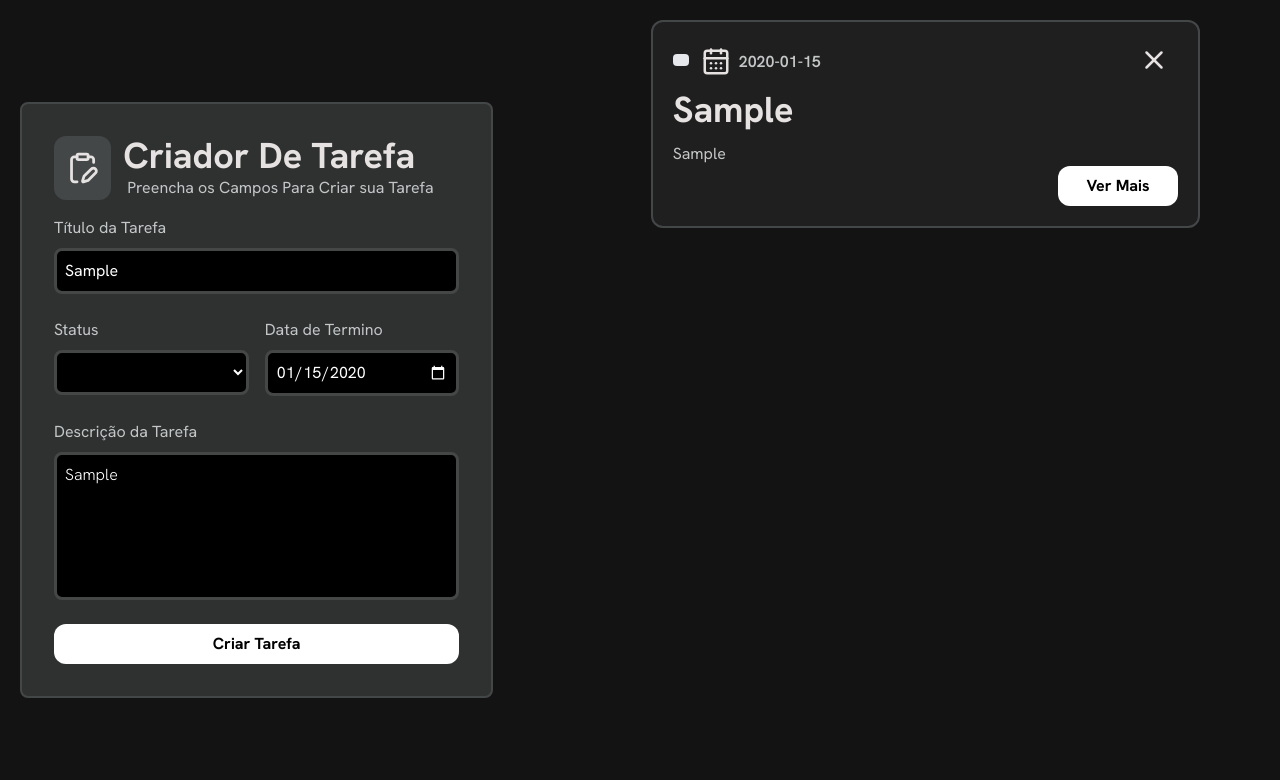
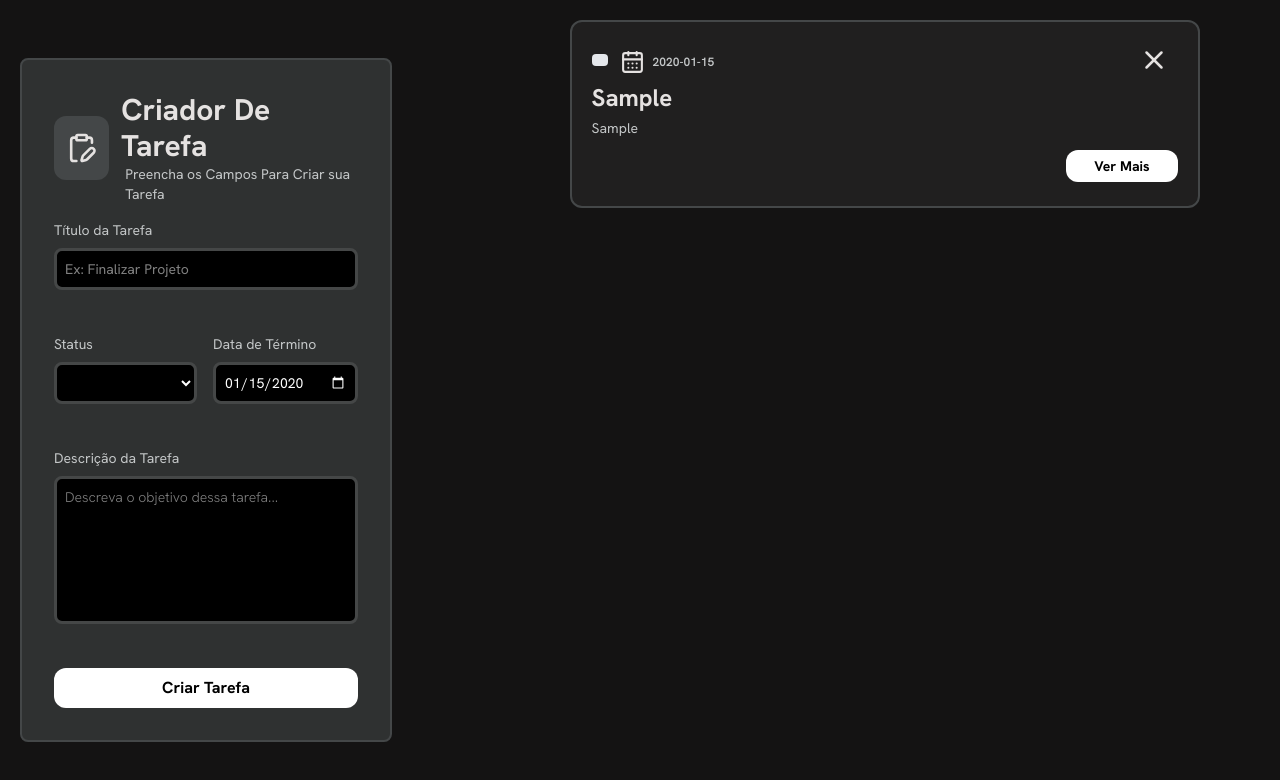
Before and after one commit to caioamx/react-task-manager, a React (Vite) app: page / in a window 1280 px wide. Both pictures are taken after typing "Sample", "2020-01-15", "Sample" into the empty fields and a click on the button "Criar Tarefa". Shown: the top 780 px of the page. Built offline with nearby package versions, Linux system fonts and the light colour scheme.

Commit message:
style: Melhora e mudanças visuais na interface da aplicação e identificação de blocos de código com comentários
Melhora visual para melhor usabilidade da interface e identificação com comentários dos principais blocos de código

```diff
--- a/src/components/FormTask.jsx
+++ b/src/components/FormTask.jsx
@@ -11,25 +11,34 @@ function FormTask() {
   });
   const { addTask } = useTask();
 
+  // Função que Captura os valores dos inputs e altera as Propriedades da State
   const handleChange = (e) => {
-    const { name, value } = e.target;
+    const { name, value } = e.target; // Capturando Valores do Disparador do Evento
 
     setForm((prev) => ({
       ...prev,
       [name]: value,
     }));
   };
-
+  // Função Responsavel por Criar o ID da Tarefa e Usar o Context para adicionar a tarefa
   const handleSubmit = (e) => {
     e.preventDefault();
     addTask({
       id: Date.now(),
       ...form,
     });
+
+    setForm({
+      titulo: "",
+      desc: "",
+      date: null,
+      status: null,
+    });
   };
 
   return (
-    <div className="bg-[#2F3131] border-2 border-[#444748] flex flex-col justify-start rounded-lg p-8  h-auto w-200">
+    <div className="w-[30%] flex justify-center items-center h-full">
+      <div className="bg-[#2F3131] border-2 border-[#444748] flex flex-col justify-center rounded-lg p-8 h-[90%] w-105  ">
         <div className="flex items-center flex-row">
           <ClipboardPen
             className="bg-[#444748] box-content rounded-xl p-3"
@@ -37,22 +46,25 @@ function FormTask() {
             color="#E5E2E1"
           />
           <div className="flex flex-col justify-start ml-3 w-full">
-          <h1 className="text-[#E5E2E1]  text-4xl font-bold">
+            <h1 className="text-[#E5E2E1]  text-3xl font-bold">
               Criador De Tarefa
             </h1>
-          <p className="ml-1 text-[#C4C7C8]">
+            <p className="ml-1 text-sm text-[#C4C7C8]">
               Preencha os Campos Para Criar sua Tarefa
             </p>
           </div>
         </div>
-      <form onSubmit={handleSubmit}>
+        <form
+          className="h-full flex flex-col justify-between"
+          onSubmit={handleSubmit}
+        >
           <div className="w-full my-4 flex-col flex justify-between">
-          <label className="text-[#C4C7C8]" htmlFor="titulo">
+            <label className="text-[#C4C7C8] text-sm" htmlFor="titulo">
               Título da Tarefa
             </label>
             <input
               className="
-        bg-[#000000] my-2 w-full transition duration-400 text-white border-3 border-[#454747] p-2 rounded-lg outline-none
+        bg-[#000000] my-2 text-sm w-full transition duration-400 text-white border-3 border-[#454747] p-2 rounded-lg outline-none
         focus:ring-1 focus:ring-white focus:border-white focus:outline-none"
               type="text"
               name="titulo"
@@ -65,12 +77,12 @@ function FormTask() {
 
           <div className="flex w-full flex-row">
             <div className="flex mr-4 w-full flex-col">
-            <label className=" text-[#C4C7C8] " htmlFor="status">
+              <label className="text-sm text-[#C4C7C8] " htmlFor="status">
                 Status
               </label>
               <select
                 className="
-             bg-[#000000] my-2 w-full transition duration-400 text-white border-3 border-[#454747] p-2 rounded-lg outline-none
+             bg-[#000000] my-2 text-sm w-full transition duration-400 text-white border-3 border-[#454747] p-2 rounded-lg outline-none
              focus:ring-1 focus:ring-white focus:border-white focus:outline-none "
                 name="status"
                 id="status"
@@ -84,13 +96,13 @@ function FormTask() {
               </select>
             </div>
             <div className="flex w-full flex-col">
-            <label className="text-[#C4C7C8]" htmlFor="date">
-              Data de Termino
+              <label className="text-[#C4C7C8] text-sm" htmlFor="date">
+                Data de Término
               </label>
               <input
                 type="date"
                 onChange={handleChange}
-              className=" bg-[#000000] my-2 w-full transition duration-400 text-white border-3 border-[#454747] p-2 rounded-lg outline-none
+                className=" bg-[#000000] text-sm my-2 w-full transition duration-400 text-white border-3 border-[#454747] p-2 rounded-lg outline-none
         focus:ring-1 focus:ring-white focus:border-white focus:outline-none "
                 name="date"
                 id="date"
@@ -99,12 +111,12 @@ function FormTask() {
           </div>
 
           <div className="w-full  my-4 flex-col flex justify-between">
-          <label className=" text-[#C4C7C8]" htmlFor="desc">
+            <label className="text-sm text-[#C4C7C8]" htmlFor="desc">
               Descrição da Tarefa
             </label>
             <textarea
               className="
-        bg-[#000000] text-white border-3 border-[#454747] transition duration-400 h-37 my-2 p-2 font-light appearance-none rounded-lg outline-none resize-none
+        bg-[#000000] text-sm text-white border-3 border-[#454747] transition duration-400 h-37 my-2 p-2 font-light appearance-none rounded-lg outline-none resize-none
         focus:ring-1 focus:ring-white focus:border-white
         "
               placeholder="Descreva o objetivo dessa tarefa..."
@@ -126,6 +138,7 @@ function FormTask() {
           </button>
         </form>
       </div>
+    </div>
   );
 }
 
--- a/src/components/ListTask.jsx
+++ b/src/components/ListTask.jsx
@@ -5,48 +5,53 @@ import { useTask } from "../hooks/TaskHook";
 function ListTask() {
   const { task, deleteTask } = useTask();
 
+  // Função para Excluir Tarefa atráves do Context
   const onClickDelete = (taskID) => {
     deleteTask(taskID);
   };
 
   return (
-    <div className="w-full h-full overflow-auto mx-10 flex flex-col  items-end m-2">
+    <div className="w-full h-full overflow-auto mx-10 flex flex-col items-end m-2">
+      {/* Renderização Dinâmica das Tarefas */}
       {task.map((task) => {
         return (
           <div
             key={task.id}
             className="w-[80%] mr-5 mb-5 py-5 px-5 rounded-xl flex flex-col bg-[#201F1F] border-2 border-[#444748] h-auto"
           >
-            <div className="h-12 flex flex-row w-full justify-between items-start ">
+            <div className="h-8 flex flex-row w-full justify-between items-start ">
               <span className="h-10 items-center flex flex-row w-auto">
                 <span
-                  className={`px-2 py-1.5 rounded mb-1 mr-3 text-center ${task.status === "Concluida" ? "bg-green-200 text-emerald-800" : task.status === "Em Andamento" ? "bg-orange-200 text-orange-500" : "bg-gray-200 text-gray-700"}`}
+                  className={`px-2 text-xs py-1.5 rounded mb-1 mr-3 text-center ${task.status === "Concluida" ? "bg-green-200 text-emerald-800" : task.status === "Em Andamento" ? "bg-orange-200 text-orange-500" : "bg-gray-200 text-gray-700"}`}
                 >
                   {task.status}
                 </span>
-                <CalendarDays size={30} color="#E5E2E1" />
-                <p className="text-[#C4C7C8] ml-2 font-semibold">{task.date}</p>
+                <CalendarDays size={25} color="#E5E2E1" />
+                <p className="text-[#C4C7C8] text-xs ml-2 font-semibold">
+                  {task.date}
+                </p>
               </span>
               <button
                 onClick={() => onClickDelete(task.id)}
-                className="bg-transparent h-9 w-12 font-bold flex items-center justify-center  rounded-xl
-                             hover:bg-[#444748] transform duration-200"
+                className="bg-transparent h-9 w-12 font-bold flex items-center justify-center rounded-xl
+                         hover:bg-[#444748] transform duration-200"
               >
                 <X size={30} color="#E5E2E1" />
               </button>
             </div>
-            <h1 className="text-4xl font-bold text-[#E5E2E1] mb-3">
+            <h1 className="text-2xl font-bold text-[#E5E2E1] mt-2 mb-1">
               {task.titulo}
             </h1>
-            <p className="text-[#C4C7C8] break-all">
+            <p className="text-[#C4C7C8] text-sm break-all">
+              {/* Condicional para Limitar o Texto da Descrição Substituindo o Final por Fetecencias (...) */}
               {task.desc.length <= 130
                 ? task.desc
                 : task.desc.slice(1, 130) + "..."}
             </p>
-            <div className="w-full h-10 flex items-center justify-end">
+            <div className="w-full h-10 mt-2 flex items-center justify-end">
               <button
                 className="
-            bg-[#FFFFFF] w-30 my-3 float-right h-10 font-bold rounded-xl
+              bg-[#FFFFFF] w-28 my-3 text-sm float-right h-8 font-bold rounded-xl
               hover:bg-[#C4C7C8] transform duration-200
             "
               >
--- a/src/context/TaskContext.jsx
+++ b/src/context/TaskContext.jsx
@@ -7,11 +7,12 @@ export const TaskContext = createContext();
 export const TaskProvider = ({ children }) => {
   const [task, setTask] = useState([]);
 
+  // Adicionar Tarefa a Lista
   const addTask = (task) => {
     setTask((prev) => [...prev, task]);
-    console.log(task);
   };
 
+  // Remover Tarefa da Lista
   const deleteTask = (taskID) => {
     setTask(task.filter((task) => task.id !== taskID));
   };
```
Lines whose indentation alone changed are shown as unchanged.
